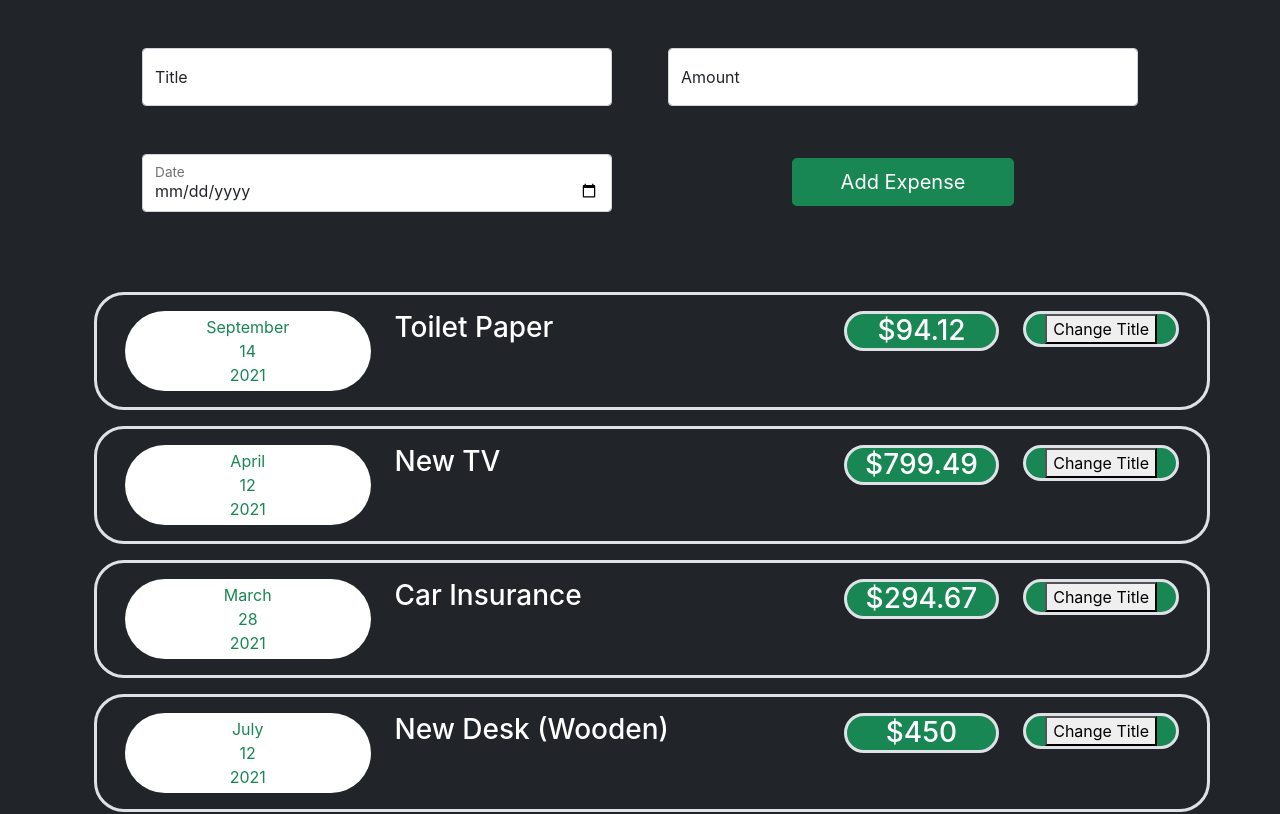
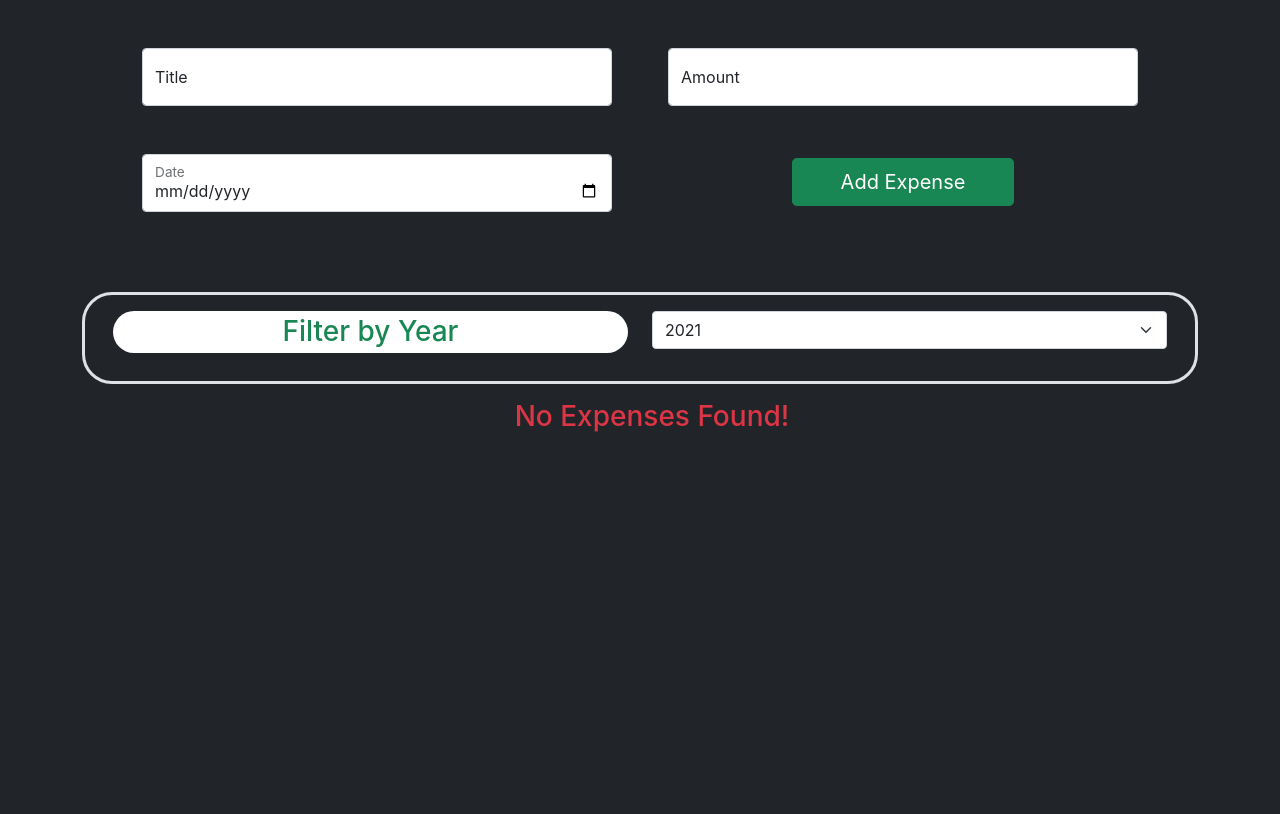
Before and after one commit to asif-ae/react-00001, a React (Create React App) app: page / in a window 1280 px wide. Shown: the top 814 px of the page. Built offline with nearby package versions, Linux system fonts and the light colour scheme.

Commit message:
added conditional filtering

```diff
--- a/src/App.js
+++ b/src/App.js
@@ -5,10 +5,10 @@ import NewExpense from "./components/NewExpense/NewExpense";
 
 // Default Expenses
 const dummyExpenses = [
-  { id: "e1", title: "Toilet Paper", amount: 94.12, date: new Date(2021, 8, 14) },
-  { id: "e2", title: "New TV", amount: 799.49, date: new Date(2021, 3, 12) },
-  { id: "e3", title: "Car Insurance", amount: 294.67, date: new Date(2021, 2, 28) },
-  { id: "e4", title: "New Desk (Wooden)", amount: 450, date: new Date(2021, 6, 12) },
+  { id: "e1", title: "Toilet Paper", amount: 94.12, date: new Date(2020, 8, 14) },
+  { id: "e2", title: "New TV", amount: 799.49, date: new Date(2022, 3, 12) },
+  { id: "e3", title: "Car Insurance", amount: 294.67, date: new Date(2022, 2, 28) },
+  { id: "e4", title: "New Desk (Wooden)", amount: 450, date: new Date(2020, 6, 12) },
 ]
 
 function App() {
--- a/src/components/Expenses/Expenses/Expenses.js
+++ b/src/components/Expenses/Expenses/Expenses.js
@@ -1,29 +1,52 @@
-import React, { Fragment } from 'react';
+import React, { Fragment, useState } from 'react';
 import Card from "../../UI/Card/Card";
 import ExpenseItem from '../ExpenseItem/ExpenseItem';
-
+import ExpensesFilter from '../../ExpensesFilter/ExpensesFilter';
 
 const Expenses = ({ items }) => {
+  const [filteredYear, setFilteredYear] = useState('2021');
+
+  const filterChangeHandler = ( selectedYear ) => {
+    setFilteredYear(selectedYear);
+  }
+
+  const filteredExpenses = items.filter( expenses => {
+    return expenses.date.getFullYear().toString() === filteredYear;
+  })
+
+  console.log(filteredYear, filteredExpenses.length);
+
+  const expensesNotFoundMessage = <h3 className="text-center text-danger">No Expenses Found!</h3>;
+
+  let expenseContents;
+  if (filteredExpenses.length > 0) {
+    // Dynamicly item components using map()
+    expenseContents = filteredExpenses.map(expense => {
+      return (
+        <ExpenseItem
+          title={expense.title}
+          amount={expense.amount}
+          date={expense.date}
+
+          // The Key Prop
+          key={expense.id}
+        ></ExpenseItem>
+      )
+    });
+  }
+  console.log(expenseContents);
 
   return (
     <Fragment>
       <Card className="container-fluid">
+        <ExpensesFilter
+          selected={filteredYear}
+          onChangeFilter={filterChangeHandler}
+        ></ExpensesFilter>
         <div className="h100">
 
-          {/* Dynamicly item components using map() */}
           {
-            items.map(expense => {
-              return (
-                <ExpenseItem
-                  title={expense.title}
-                  amount={expense.amount}
-                  date={expense.date}
-
-                  // The Key Prop
-                  key={expense.id}
-                ></ExpenseItem>
-              )
-            })
+            expenseContents || expensesNotFoundMessage
           }
 
           {/* Single Item Hard Coded Components */}
--- /dev/null
+++ b/src/components/ExpensesFilter/ExpensesFilter.js
@@ -0,0 +1,34 @@
+import React, { Fragment } from 'react';
+import Card from '../UI/Card/Card';
+
+const ExpensesFilter = ({ selected, onChangeFilter }) => {
+  const handleChange = ( event ) => {
+    onChangeFilter(event.target.value)
+  }
+  return (
+    <Fragment>
+      <Card className="container">
+        <div className="p-3 border border-3 round-30 my-3">
+          <div className="row p-0 m-0">
+            <div className="col-6">
+              <div className="text-success bg-white rounded-pill py-1 text-center">
+                <h3>Filter by Year</h3>
+              </div>
+            </div>
+            <div className="col-6">
+              <div className="">
+                <select defaultValue={selected} className="form-select form-select mb-3" aria-label=".form-select-lg example" onChange={handleChange}>
+                  <option value="2020">2020</option>
+                  <option value="2021">2021</option>
+                  <option value="2022">2022</option>
+                </select>
+              </div>
+            </div>
+          </div>
+        </div>
+      </Card>
+    </Fragment>
+  );
+};
+
+export default ExpensesFilter;
```
